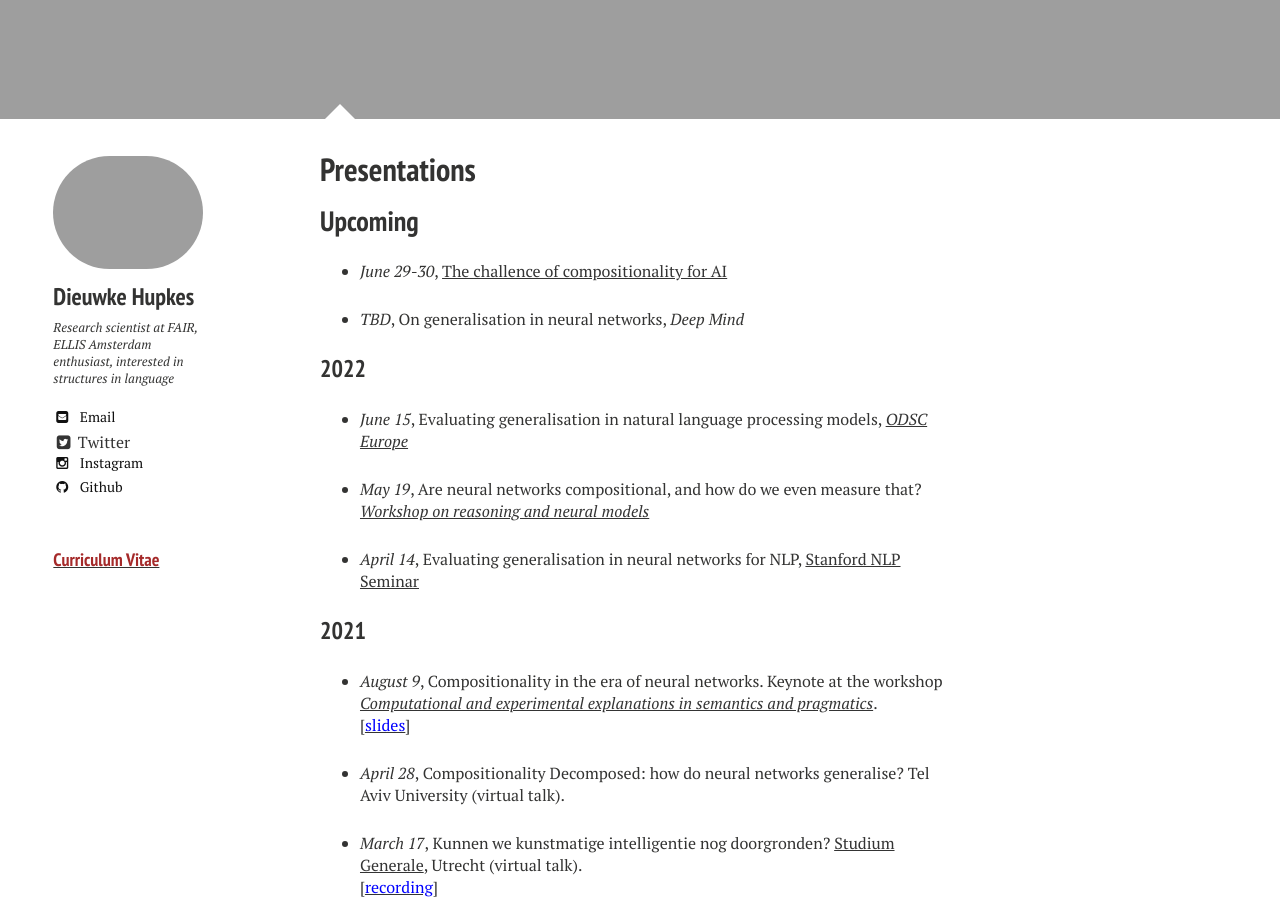
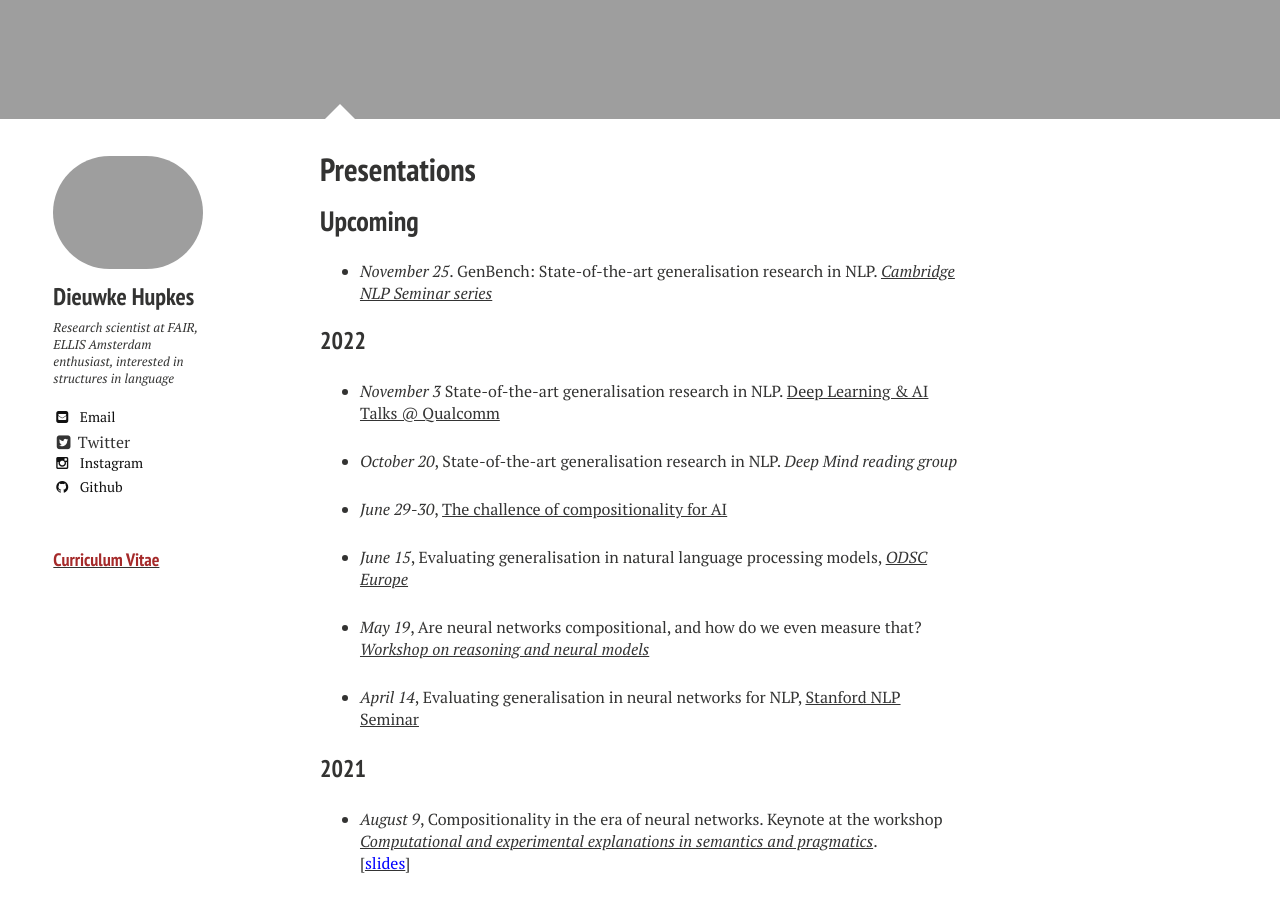
Before and after one commit to dieuwkehupkes/dieuwkehupkes.github.io, a Jekyll site: the page built from talks.md, in a window 1280 px wide and 900 px high, scrolled down 925 px. Built offline with Jekyll 4.4.1, drawn with Linux system fonts in a browser that asks for light colours; nearby versions of some CDN libraries.

Commit message:
Update talks

```diff
--- a/talks.md
+++ b/talks.md
@@ -12,11 +12,15 @@ image:
 
 ## Upcoming
 
-* *June 29-30*, <a href="https://compositionalintelligence.github.io/" target="_blank">The challence of compositionality for AI</a>
-
-* *TBD*, On generalisation in neural networks, *Deep Mind*
+* *November 25*. GenBench: State-of-the-art generalisation research in NLP. [*Cambridge NLP Seminar series*](https://talks.cam.ac.uk/show/index/6401)
 
 ### 2022
+
+* *November 3* State-of-the-art generalisation research in NLP. <a href="https://www.meetup.com/it-IT/deep-learning-ai/events/289147565/">Deep Learning & AI Talks @ Qualcomm</a>
+
+* *October 20*, State-of-the-art generalisation research in NLP. *Deep Mind reading group*
+
+* *June 29-30*, <a href="https://compositionalintelligence.github.io/" target="_blank">The challence of compositionality for AI</a>
 
 * *June 15*, Evaluating generalisation in natural language processing models, <a href="https://odsc.com/speakers/evaluating-generalisation-in-natural-language-processing-models/" target="_blank">*ODSC Europe*</a>
 
```
